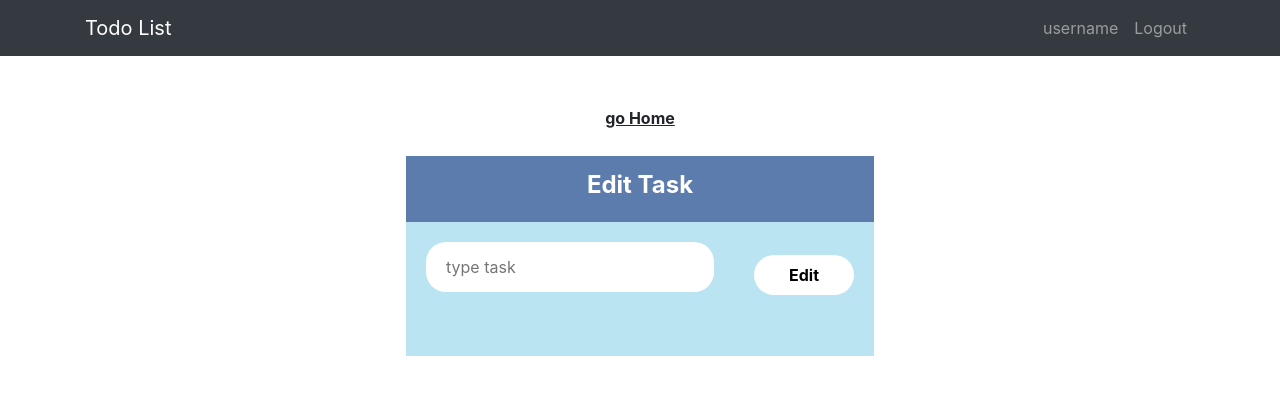
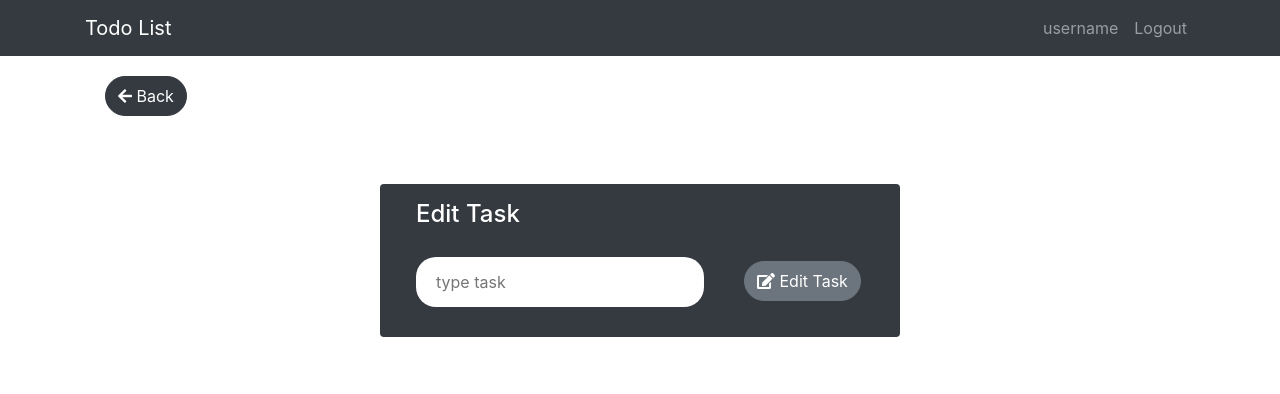
Before and after one commit to sjasminetya/todos-frontend-react, a React (Create React App) app: page /task/edit/1 in a window 1280 px wide. Shown: the top 394 px of the page. Built offline with nearby package versions, Linux system fonts and the light colour scheme; no server answers.

Commit message:
ubah tampilan edit task

```diff
--- a/src/App.js
+++ b/src/App.js
@@ -6,7 +6,7 @@ import Login from './pages/Login/Login'
 import Register from './pages/Register/Register'
 import Home from './pages/Home'
 import Task from './pages/Task/Task'
-import EditTask from './pages/Task/EditTask/EditTask'
+import EditTask from './pages/Task/EditTask'
 import EditLabel from './pages/Admin/EditLabel/EditLabel'
 import setAuthorization from './configs/redux/utils/setAuthorization'
 
--- a/src/configs/redux/reducers/task.js
+++ b/src/configs/redux/reducers/task.js
@@ -1,16 +1,6 @@
 const initialStateData = {
-    taskById: [{
-        id: 'id',
-        labelId: 'label',
-        task: 'task',
-        completed: 2
-    }],
-    taskByLabel: [{
-        id: 'id',
-        labelId: 'label',
-        task: 'task',
-        completed: 2
-    }],
+    taskById: false,
+    taskByLabel: false,
     addTask: [{
         labelId: '',
         task: 'task'
--- /dev/null
+++ b/src/pages/Task/EditTask.jsx
@@ -0,0 +1,62 @@
+import React, {useState, useEffect} from 'react'
+import {useHistory} from 'react-router-dom'
+import Input from '../../component/base/Input/Input'
+import Navbar from '../../component/module/NavbarComponent'
+import {useDispatch, useSelector} from 'react-redux'
+import {getTaskById, UpdateTask} from '../../configs/redux/actions'
+import { Container, Button } from 'reactstrap'
+import {BackComponent} from '../../component/module/BackComponent'
+import { FontAwesomeIcon } from "@fortawesome/react-fontawesome"
+import {
+    faEdit,
+    faArrowLeft
+} from "@fortawesome/free-solid-svg-icons"
+
+export default function EditTask(props) {
+    const [task, setTask] = useState('')
+    const dispatch = useDispatch()
+    const taskState = useSelector(state => state.task.taskById)
+    const {id} = props.match.params
+    const history = useHistory()
+
+    const handleChangeTask = (task) => {
+        setTask(task)
+    }
+
+    const goBack = () => {
+        history.goBack()
+    }
+
+    const handleEditTask = (event) => {
+        event.preventDefault()
+        const data = {
+            task
+        }
+        dispatch(UpdateTask(id, data))
+        history.goBack()
+    }
+
+    useEffect(() => {
+        dispatch(getTaskById(id))
+    }, [])
+
+    return (
+        <div>
+            <Navbar />
+            <Container>
+                <Button color="dark" style={{width: 'max-content'}} onClick={goBack}>
+                    <FontAwesomeIcon icon={faArrowLeft} /> Back
+                </Button>
+                <div className="p-3 bg-dark my-2 mt-5 rounded" style={{width: '520px', margin: 'auto'}}>
+                    <h4 style={{color: '#FFFFFF', paddingLeft: '20px'}}>Edit Task {taskState.task}</h4>
+                    <div style={{display: 'flex'}}>
+                        <Input value={task} type='text' id='task' placeholder='type task' onChange={handleChangeTask} />
+                        <Button onClick={handleEditTask} className="mr-2 mt-4" style={{width: 'max-content'}}>
+                            <FontAwesomeIcon icon={faEdit} /> Edit Task
+                        </Button>
+                    </div>
+                </div>
+            </Container>
+        </div>
+    )
+}
--- a/src/pages/Task/EditTask/EditTask.jsx
+++ /dev/null
@@ -1,52 +0,0 @@
-import React, {useState, useEffect} from 'react'
-import {useHistory} from 'react-router-dom'
-import styles from './EditTask.module.css'
-import Input from '../../../component/base/Input/Input'
-import Button from '../../../component/base/Button/Button'
-import Navbar from '../../../component/module/NavbarComponent'
-import {useDispatch, useSelector} from 'react-redux'
-import {getTaskById, UpdateTask} from '../../../configs/redux/actions'
-
-export default function EditTask(props) {
-    const [task, setTask] = useState('')
-    const dispatch = useDispatch()
-    const taskState = useSelector(state => state.task.taskById)
-    const {id} = props.match.params
-    const history = useHistory()
-    const goHome = () => {
-        history.push('/home')
-    }
-
-    const handleChangeTask = (task) => {
-        setTask(task)
-    }
-
-    const handleEditTask = (event) => {
-        event.preventDefault()
-        const data = {
-            task
-        }
-        dispatch(UpdateTask(id, data))
-        history.push('/home')
-    }
-
-    useEffect(() => {
-        dispatch(getTaskById(id))
-    }, [])
-
-    return (
-        <div>
-            <Navbar />
-            <span onClick={goHome} className={styles.home}>go Home</span>
-            <div className={styles.task}>
-                <div className={styles.text}>
-                    <h4>Edit Task {taskState.task}</h4>
-                </div>
-                <form>
-                    <Input value={task} className={styles['input-task']} type='text' id='task' placeholder='type task' onChange={handleChangeTask} />
-                    <Button title='Edit' onClick={handleEditTask} />
-                </form>
-            </div>
-        </div>
-    )
-}
--- a/src/pages/Task/EditTask/EditTask.module.css
+++ /dev/null
@@ -1,76 +0,0 @@
-.home {
-    display: flex;
-    justify-content: center;
-    font-weight: bold;
-    text-decoration: underline;
-    margin-top: 50px;
-    cursor: pointer;
-}
-
-.task {
-    width: max-content;
-    height: 200px;
-    background: #BAE4F1;
-    margin: auto;
-    margin-top: 2%;
-    display: flex;
-    flex-direction: column;
-}
-
-.task .text {
-    background: #5C7CAD;
-    padding: 10px;
-    width: 100%;
-}
-
-.task .text h4 {
-    font-size: 24px;
-    font-weight: bold;
-    text-align: center;
-    padding: 5px;
-    color: #FFFFFF;
-}
-
-label {
-    margin-top: 20px;
-}
-
-.task form {
-    display: flex;
-}
-
-.task button {
-    margin-top: 33px !important;
-}
-
-.task input {
-    margin-top: 0px;
-}
-
-.task .card-task,
-.task .card-task .group-btn {
-    display: flex;
-}
-
-.task .card-task {
-    justify-content: space-between;
-}
-
-.task .card-task span {
-    background: #FFFFFF;
-    height: fit-content;
-    padding: 20px;
-    margin-left: 20px;
-    margin-top: 20px;
-    border-radius: 10px;
-}
-
-.task .card-task .group-btn {
-    margin-left: 30px;
-    margin-right: 20px;
-}
-
-.task .card-task button {
-    margin-left: 5px !important;
-    margin-right: 0px !important;
-}
--- a/src/pages/Task/Task.jsx
+++ b/src/pages/Task/Task.jsx
@@ -6,7 +6,7 @@ import Navbar from '../../component/module/NavbarComponent'
 import {BackComponent} from '../../component/module/BackComponent'
 import {useDispatch, useSelector} from 'react-redux'
 import {getLabelById, getTaskByLabel, addTask, deleteTask} from '../../configs/redux/actions'
-import { Container, Toast, ToastHeader, ToastBody, Button } from 'reactstrap'
+import { Container, Toast, ToastHeader, ToastBody, Button, Spinner } from 'reactstrap'
 import { FontAwesomeIcon } from "@fortawesome/react-fontawesome"
 import {
     faEdit,
@@ -60,7 +60,8 @@ export default function Task(props) {
                         <FontAwesomeIcon icon={faPlus} /> Add New Task
                     </Button>
                 </div>
-                <div className="p-3 bg-dark my-2 mt-3 rounded" style={{width: 'max-content', margin: 'auto'}}>
+                {taskState ? (
+                    <div className="p-3 bg-dark my-2 mt-3 rounded" style={{width: '520px', margin: 'auto'}}>
                         <Toast>
                             <ToastHeader icon="danger">
                                 {labelState.label}
@@ -84,6 +85,11 @@ export default function Task(props) {
                             ) : null
                         ))}
                     </div>
+                ): (
+                    <div className="text-center p-3 bg-dark my-2 rounded" style={{width: '520px', margin: 'auto'}}>
+                        <Spinner color="primary"/>
+                    </div>
+                )}
             </Container>
         </div>
     )
```
Lines whose indentation alone changed are shown as unchanged.
